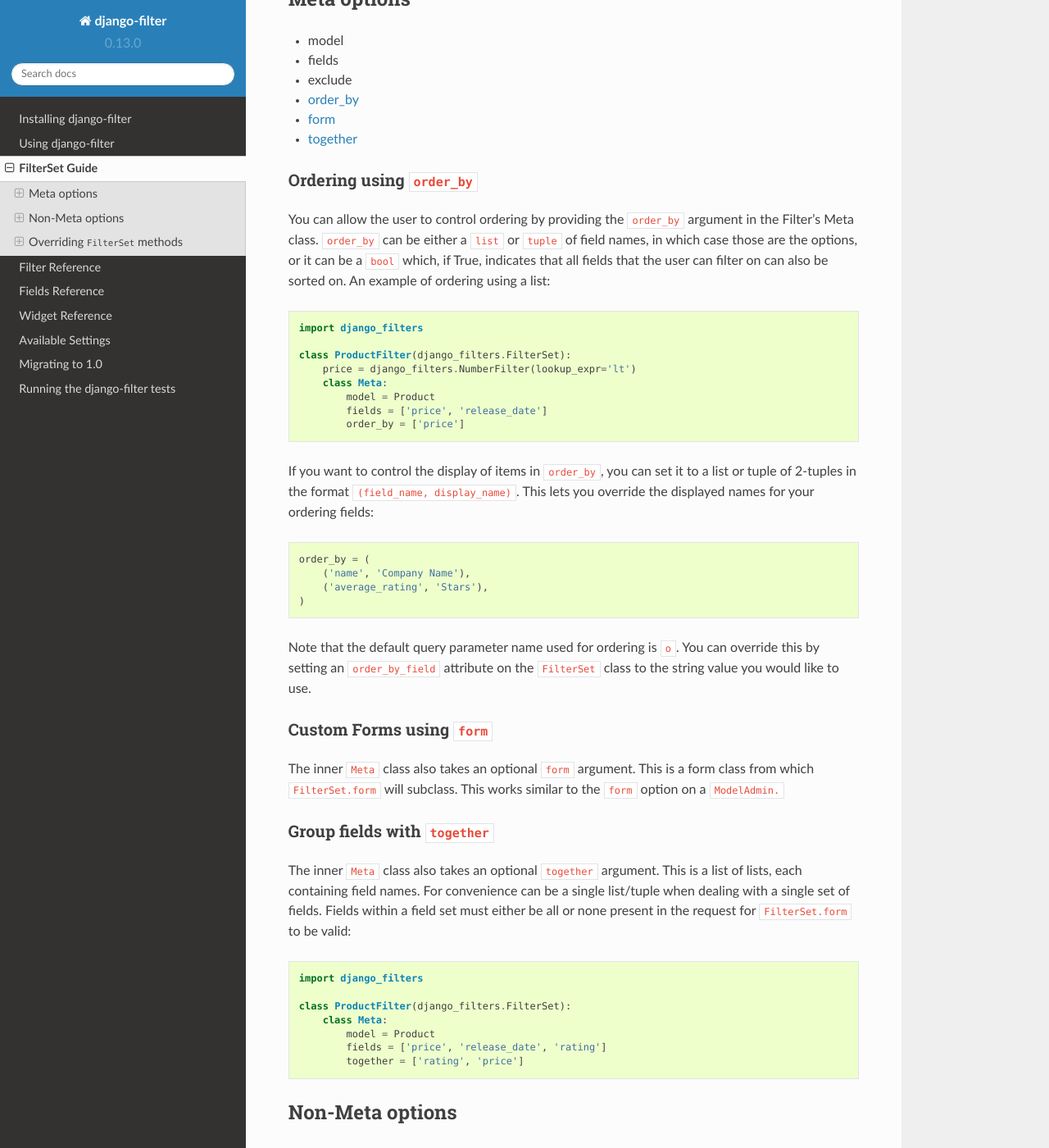
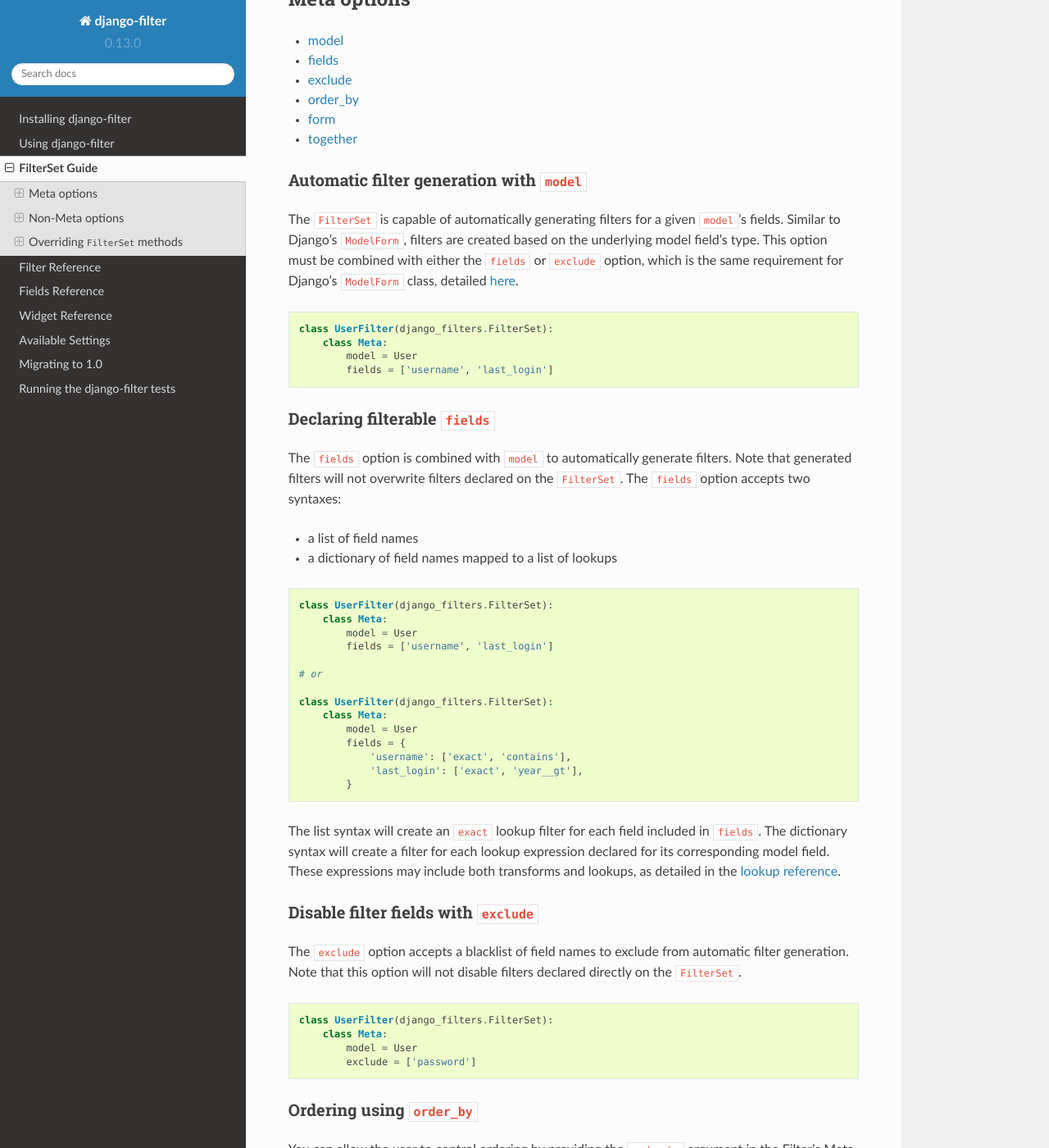
Before and after one commit to carltongibson/django-filter, a Sphinx documentation site: the page built from docs/ref/filterset.txt, in a window 1280 px wide and 1400 px high, scrolled down 226 px. Shown: the whole window at 82% size. Built offline with Sphinx 7.4.7 and the Read the Docs theme 2.0.0, drawn with Linux system fonts in a browser that asks for light colours.

Commit message:
Add deprecation docs, expand docs on Meta opts

```diff
--- a/docs/ref/filters.txt
+++ b/docs/ref/filters.txt
@@ -461,7 +461,7 @@ each of those is present as an option.  This is similar to the default behavior
 of the admin.
 
 ``AllValuesMultipleFilter``
-~~~~~~~~~~~~~~~~~~~
+~~~~~~~~~~~~~~~~~~~~~~~~~~~
 
 This is a ``MultipleChoiceFilter`` whose choices are the current values in the
 database.  So if in the DB for the given field you have values of 5, 7, and 9
--- a/docs/ref/filterset.txt
+++ b/docs/ref/filterset.txt
@@ -6,12 +6,87 @@ This document provides a guide on using additional FilterSet features.
 Meta options
 ------------
 
-- model
-- fields
-- exclude
+- :ref:`model <model>`
+- :ref:`fields <fields>`
+- :ref:`exclude <exclude>`
 - :ref:`order_by <order-by>`
 - :ref:`form <form>`
 - :ref:`together <together>`
+
+
+.. _model:
+
+Automatic filter generation with ``model``
+~~~~~~~~~~~~~~~~~~~~~~~~~~~~~~~~~~~~~~~~~~
+
+The ``FilterSet`` is capable of automatically generating filters for a given
+``model``'s fields. Similar to Django's ``ModelForm``, filters are created
+based on the underlying model field's type. This option must be combined with
+either the ``fields`` or ``exclude`` option, which is the same requirement for
+Django's ``ModelForm`` class, detailed `here`__.
+
+__ https://docs.djangoproject.com/en/dev/topics/forms/modelforms/#selecting-the-fields-to-use
+
+.. code-block:: python
+
+    class UserFilter(django_filters.FilterSet):
+        class Meta:
+            model = User
+            fields = ['username', 'last_login']
+
+
+.. _fields:
+
+Declaring filterable ``fields``
+~~~~~~~~~~~~~~~~~~~~~~~~~~~~~~~
+
+The ``fields`` option is combined with ``model`` to automatically generate
+filters. Note that generated filters will not overwrite filters declared on
+the ``FilterSet``. The ``fields`` option accepts two syntaxes:
+
+* a list of field names
+* a dictionary of field names mapped to a list of lookups
+
+.. code-block:: python
+
+    class UserFilter(django_filters.FilterSet):
+        class Meta:
+            model = User
+            fields = ['username', 'last_login']
+
+    # or
+
+    class UserFilter(django_filters.FilterSet):
+        class Meta:
+            model = User
+            fields = {
+                'username': ['exact', 'contains'],
+                'last_login': ['exact', 'year__gt'],
+            }
+
+The list syntax will create an ``exact`` lookup filter for each field included
+in ``fields``. The dictionary syntax will create a filter for each lookup
+expression declared for its corresponding model field. These expressions may
+include both transforms and lookups, as detailed in the `lookup reference`__.
+
+__ https://docs.djangoproject.com/en/dev/ref/models/lookups/#module-django.db.models.lookups
+
+
+.. _exclude:
+
+Disable filter fields with ``exclude``
+~~~~~~~~~~~~~~~~~~~~~~~~~~~~~~~~~~~~~~
+
+The ``exclude`` option accepts a blacklist of field names to exclude from
+automatic filter generation. Note that this option will not disable filters
+declared directly  on the ``FilterSet``.
+
+.. code-block:: python
+
+    class UserFilter(django_filters.FilterSet):
+        class Meta:
+            model = User
+            exclude = ['password']
 
 
 .. _order-by:
```
Also changed, not shown: docs/migration.txt (+25 -0 lines).
